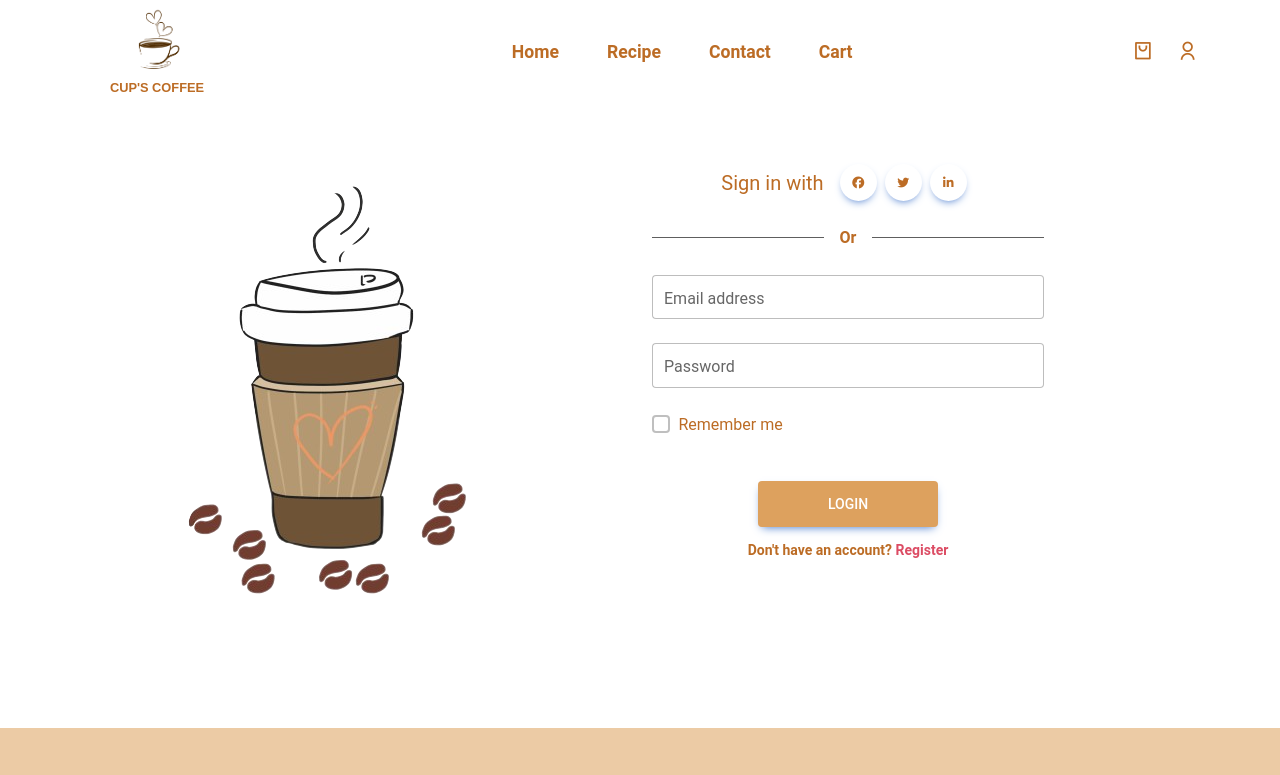
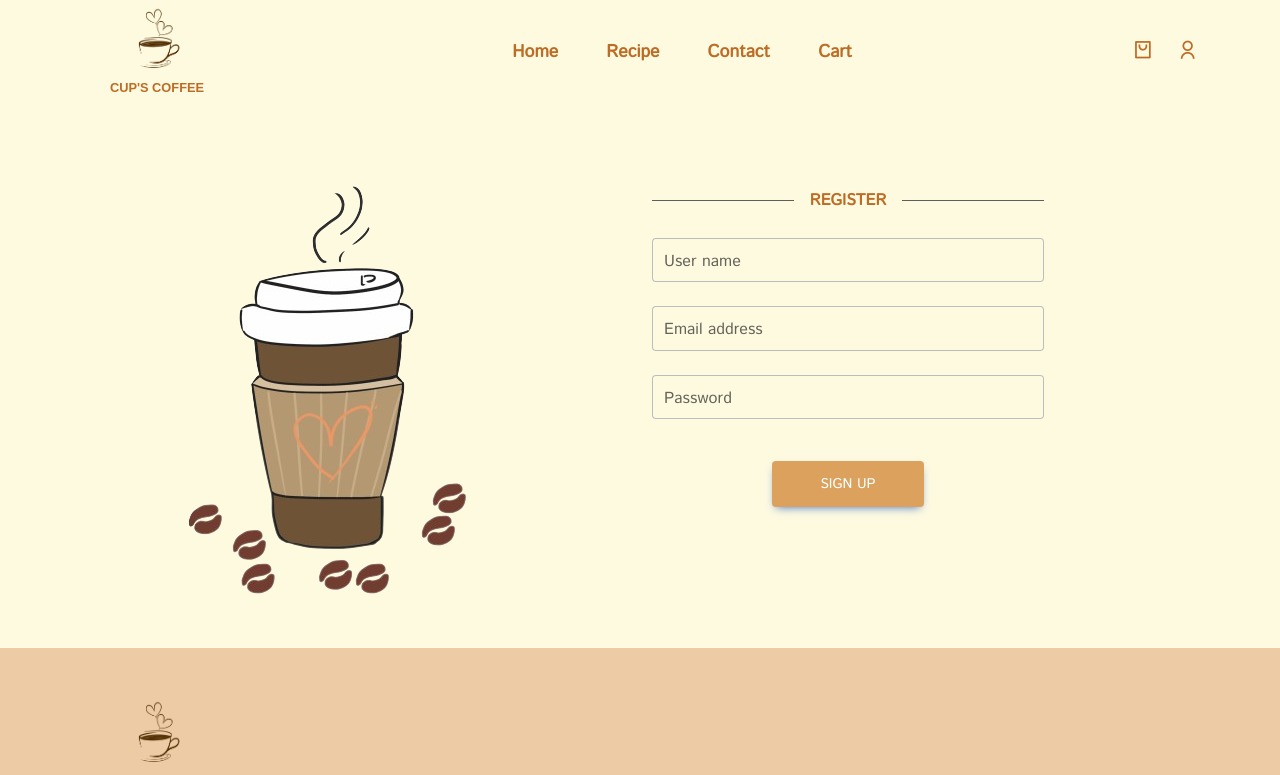
Before and after one commit to KhanhNguyen2710/FinalDemo, a React (Create React App) app: page /register in a window 1280 px wide. Shown: the top 775 px of the page. Built offline with nearby package versions, Linux system fonts and the light colour scheme; a web font is replaced by a local one.

Commit message:
add register into firebase

```diff
--- a/src/index.js
+++ b/src/index.js
@@ -1,11 +1,12 @@
+import "@fortawesome/fontawesome-free/css/all.min.css";
 import "bootstrap/dist/css/bootstrap.min.css";
+import "mdb-react-ui-kit/dist/css/mdb.min.css";
 import React from "react";
 import ReactDOM from "react-dom/client";
 import { BrowserRouter as Router } from "react-router-dom";
 import "remixicon/fonts/remixicon.css";
 import "./App.css";
 import App from "./App.js";
-
 const root = ReactDOM.createRoot(document.getElementById("root"));
 root.render(
   <React.StrictMode>
--- a/src/pages/Login.jsx
+++ b/src/pages/Login.jsx
@@ -1,35 +1,92 @@
-import React from "react";
+import "mdb-react-ui-kit/dist/css/mdb.min.css";
+import React, { useState } from "react";
 import { Link } from "react-router-dom";
-import { Col, Container, Row } from "reactstrap";
+import ".././styles/Register_Login.css";
 import Helmet from "../components/Helmet/Helmet";
+import Register_img from "../img/register_coffee.png";
 
-const Login = () => {
+import {
+  MDBBtn,
+  MDBCheckbox,
+  MDBCol,
+  MDBContainer,
+  MDBIcon,
+  MDBInput,
+  MDBRow,
+} from "mdb-react-ui-kit";
+
+function Login() {
+  const [email, setEmail] = useState("");
+  const [password, setPassword] = useState("");
   return (
     <Helmet title="Login">
-      <section>
-        <Container>
-          <Row>
-            <Col lg="6" md="6" sm="12" className="m-auto text-center">
-              <form className="form mb-5">
-                <div className="form_group">
-                  <input type="email" placeholder="Email" required />
-                </div>
+      <MDBContainer fluid className="p-3 my-5 h-custom">
+        <MDBRow>
+          {/* ============= Img ============= */}
+          <MDBCol col="10" md="6">
+            <div className="register_img">
+              <img src={Register_img} alt="" className="w-60" />
+            </div>
+          </MDBCol>
+          {/* ============= lien ket ============= */}
+          <MDBCol col="4" md="6">
+            <div className="Register_input">
+              <div className=" d-flex flex-row align-items-center justify-content-center ">
+                <p className="lead fw-normal mb-0 me-3">Sign in with</p>
 
-                <div className="form_group">
-                  <input type="password" placeholder="Password" required />
-                </div>
-                <button typle="submit" className="addTOcart_btn">
+                <MDBBtn floating size="md" tag="a" className=" me-2">
+                  <MDBIcon fab icon="facebook-f" className="icon" />
+                </MDBBtn>
+
+                <MDBBtn floating size="md" tag="a" className=" me-2">
+                  <MDBIcon fab icon="twitter" className="icon" />
+                </MDBBtn>
+
+                <MDBBtn floating size="md" tag="a" className=" me-2">
+                  <MDBIcon fab icon="linkedin-in" className="icon" />
+                </MDBBtn>
+              </div>
+              {/* ============= Input ============= */}
+              <div className="divider d-flex align-items-center my-4">
+                <p className="text-center fw-bold mx-3 mb-0">Or</p>
+              </div>
+
+              <MDBInput
+                wrapperClass="mb-4"
+                label="Email address"
+                type="email"
+                size="lg"
+                value={email}
+                onChange={(e) => setEmail(e.target.value)}
+              />
+              <MDBInput
+                wrapperClass="mb-4"
+                label="Password"
+                type="password"
+                size="lg"
+                value={password}
+                onChange={(e) => setPassword(e.target.value)}
+              />
+
+              <div className="d-flex justify-content-between mb-4">
+                <MDBCheckbox name="flexCheck" value="" label="Remember me" />
+                {/* <a href="!#">Forgot password?</a> */}
+              </div>
+
+              <div className="com text-md-start mt-4 pt-2  ">
+                <MDBBtn type="submit" className="login-btn mb-0 px-5" size="lg">
                   Login
-                </button>
-              </form>
-
-              <Link to="/register">Already have an account</Link>
-            </Col>
-          </Row>
-        </Container>
-      </section>
+                </MDBBtn>
+                <p className="small fw-bold mt-2 pt-1 mb-2 ">
+                  Don't have an account? <Link to="/register">Register</Link>
+                </p>
+              </div>
+            </div>
+          </MDBCol>
+        </MDBRow>
+      </MDBContainer>
     </Helmet>
   );
-};
+}
 
 export default Login;
--- a/src/pages/Register.jsx
+++ b/src/pages/Register.jsx
@@ -1,20 +1,41 @@
-import "mdb-react-ui-kit/dist/css/mdb.min.css";
-import React from "react";
-import ".././styles/Register_Login.css";
-import Register_img from "../img/register_coffee.png";
-
+import { createUserWithEmailAndPassword } from "firebase/auth";
 import {
   MDBBtn,
-  MDBCheckbox,
   MDBCol,
   MDBContainer,
-  MDBIcon,
   MDBInput,
   MDBRow,
 } from "mdb-react-ui-kit";
+import "mdb-react-ui-kit/dist/css/mdb.min.css";
+import React, { useState } from "react";
+import ".././styles/Register_Login.css";
+import Helmet from "../components/Helmet/Helmet";
+import { auth } from "../firebase.js";
+import Register_img from "../img/register_coffee.png";
 
-function App() {
+function Register() {
+  const [email, setEmail] = useState("");
+  const [password, setPassword] = useState("");
+  const [username, setUsername] = useState("");
+  const [loading, setLoading] = useState(false);
+
+  const register = async (e) => {
+    e.preventDefault();
+    setLoading(true);
+
+    try {
+      const userCredential = await createUserWithEmailAndPassword(
+        auth,
+        email,
+        password
+      );
+
+      const user = userCredential.user;
+      console.log(user);
+    } catch (error) {}
+  };
   return (
+    <Helmet title="Register">
       <MDBContainer fluid className="p-3 my-5 h-custom">
         <MDBRow>
           {/* ============= Img ============= */}
@@ -23,70 +44,57 @@ function App() {
               <img src={Register_img} alt="" className="w-60" />
             </div>
           </MDBCol>
-        {/* ============= lien ket ============= */}
+
           <MDBCol col="4" md="6">
             <div className="Register_input">
-            <div className="icon d-flex flex-row align-items-center justify-content-center ">
-              <p className="lead fw-normal mb-0 me-3">Sign in with</p>
+              {/* ============= Input ============= */}
+              <div className="divider d-flex align-items-center my-4">
+                <p className="text-center fw-bold mx-3 mb-0">REGISTER</p>
+              </div>
+              <form onSubmit={register}>
+                <MDBInput
+                  className="Input mb-4"
+                  label="User name"
+                  type="text"
+                  size="lg"
+                  value={username}
+                  onChange={(e) => setUsername(e.target.value)}
+                />
 
-              <MDBBtn floating size="md" tag="a" className="icon me-2">
-                <MDBIcon fab icon="facebook" />
-              </MDBBtn>
+                <MDBInput
+                  className="Input mb-4"
+                  label="Email address"
+                  type="email"
+                  size="lg"
+                  value={email}
+                  onChange={(e) => setEmail(e.target.value)}
+                />
 
-              <MDBBtn floating size="md" tag="a" className="icon me-2">
-                <MDBIcon fab icon="twitter" />
-              </MDBBtn>
+                <MDBInput
+                  className="Input mb-4"
+                  label="Password"
+                  // type="password"
+                  size="lg"
+                  value={password}
+                  onChange={(e) => setPassword(e.target.value)}
+                />
 
-              <MDBBtn floating size="md" tag="a" className="icon me-2">
-                <MDBIcon fab icon="linkedin-in" />
+                <div className="com text-md-start mt-4 pt-2  ">
+                  <MDBBtn
+                    type="submit"
+                    className="login-btn mb-0 px-5"
+                    size="lg"
+                  >
+                    Sign up
                   </MDBBtn>
                 </div>
-            {/* ============= Input ============= */}
-            <div className="divider d-flex align-items-center my-4">
-              <p className="text-center fw-bold mx-3 mb-0">Or</p>
-            </div>
-
-            <MDBInput
-              wrapperClass="mb-4"
-              label="Email address"
-              id="formControlLg"
-              type="email"
-              size="lg"
-            />
-            <MDBInput
-              wrapperClass="mb-4"
-              label="Password"
-              id="formControlLg"
-              type="password"
-              size="lg"
-            />
-
-            <div className="d-flex justify-content-between mb-4">
-              <MDBCheckbox
-                name="flexCheck"
-                value=""
-                id="flexCheckDefault"
-                label="Remember me"
-              />
-              {/* <a href="!#">Forgot password?</a> */}
-            </div>
-
-            <div className="login_btn text-md-start mt-4 pt-2  ">
-              <MDBBtn className="log-btn mb-0 px-5" size="lg">
-                Login
-              </MDBBtn>
-              <p className="small fw-bold mt-2 pt-1 mb-2 ">
-                Don't have an account?{" "}
-                <a href="#!" className="link-danger">
-                  Register
-                </a>
-              </p>
-            </div>
+              </form>
             </div>
           </MDBCol>
         </MDBRow>
       </MDBContainer>
+    </Helmet>
   );
 }
 
-export default App;
+export default Register;
--- a/src/styles/Register_Login.css
+++ b/src/styles/Register_Login.css
@@ -14,20 +14,25 @@
 .icon {
   background: white;
 }
+.icon:hover {
+  background: #dda15e;
+  color: white;
+}
 .register_img {
   display: flex;
   justify-content: center;
 }
-.fab icon {
-  background: white;
-}
-.login_btn {
+
+.com {
   display: grid;
   justify-content: center;
 }
-.log-btn {
+.login-btn {
   margin: 10px;
   background: #dda15e;
+}
+.login-btn:hover {
+  background: #909b69;
 }
 
 @media (max-width: 450px) {
```
Also changed, not shown: src/components/UI/common-section/CommonSection.jsx (deleted). Lines whose indentation alone changed are shown as unchanged.
